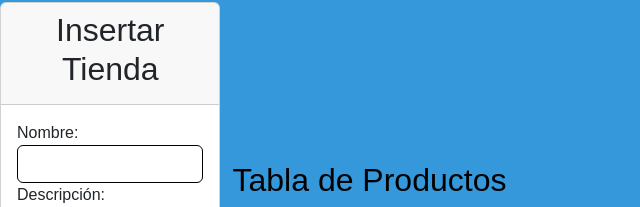
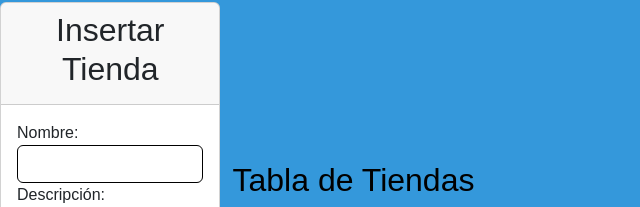
Before and after one commit to Javier-003/agricome, a Flask app: page /Tiendas in a window 1280 px wide. Shown: the part 187-394 px from the top of the page, without its empty margins (0-640 px from the left). Run offline with Flask 3, Linux system fonts and the light colour scheme; data that the repository does not hold is empty; some libraries are stand-ins or nearby versions.

Commit message:
Update tienda.html

```diff
--- a/templates/tienda.html
+++ b/templates/tienda.html
@@ -65,11 +65,10 @@
 
         <div class="table-container">
             <div class="table-header">
-                <h2 style="color: rgb(0, 0, 0);">Tabla de Productos</h2>
+                <h2 style="color: rgb(0, 0, 0);">Tabla de Tiendas</h2>
             </div>
             <div class="table-content" id="tableContent">
-                <!-- Aquí se mostrará la tabla de productos -->
-                <table style="border-color: black; " class="table table-bordered responsive-table">
+                <table style="border-color: black;" class="table table-bordered">
                     <thead>
                         <th scope="col">#</th>
                         <th scope="col">Nombre de la tienda</th>
```
